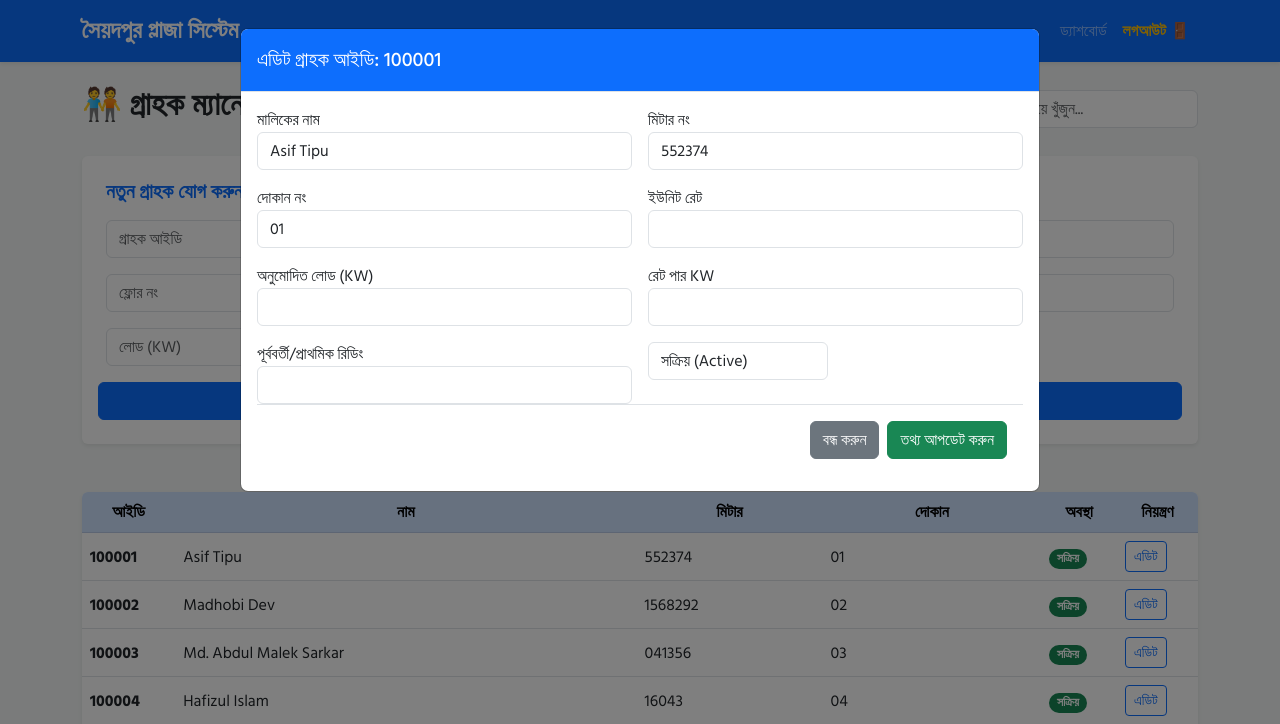
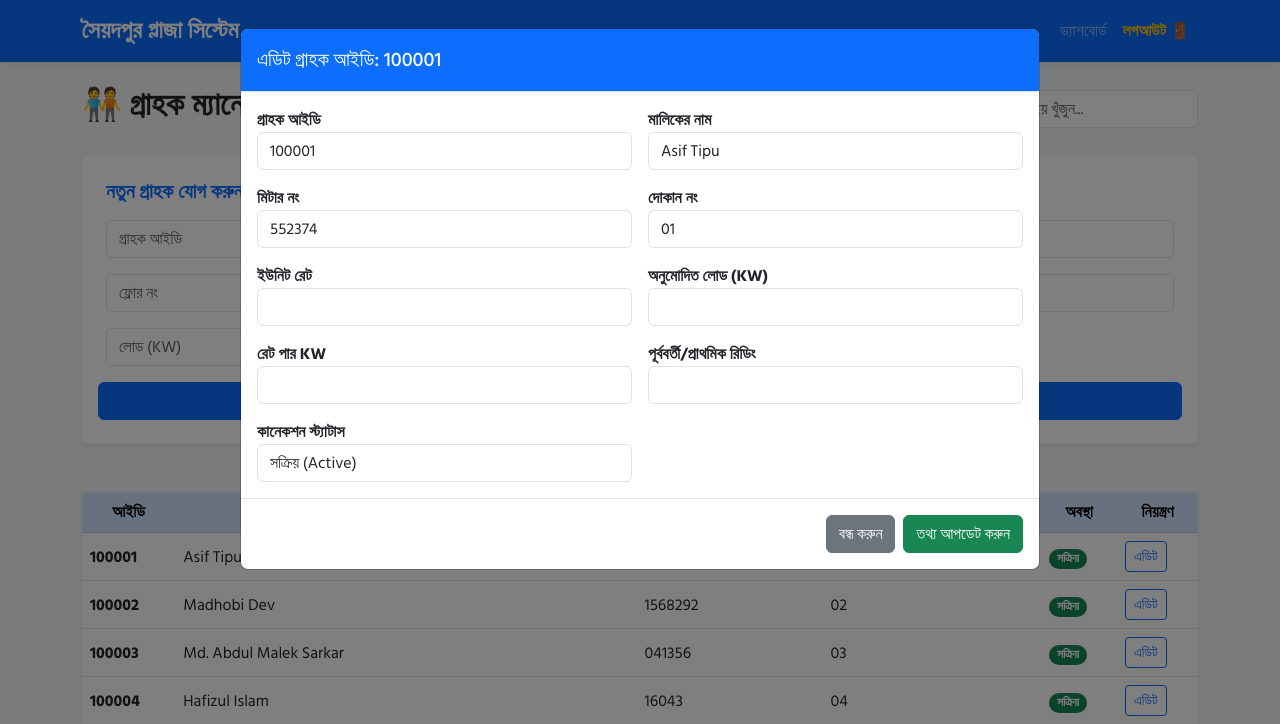
Before and after one commit to rafian-git/Saidpur_Plaza_Electricity_Billing, a Flask app: page /admin/connection_status in a window 1280 px wide, after a click on "এডিট". Shown: the top 724 px of the page. Run offline with Flask 3, Linux system fonts and the light colour scheme; a user stored in the database is signed in; data comes from the database, SQL or seed files in the repository.

Commit message:
pushing changes from Nur bhai

```diff
--- a/app.py
+++ b/app.py
@@ -416,6 +416,8 @@ def customers():
 
             elif action == 'edit':
                 # ফর্ম থেকে ডেটা সংগ্রহ
+                old_c_id = request.form.get('old_customer_id', '').strip() # পুরানো আইডি
+                new_c_id = request.form.get('customer_id', '').strip() # নতুন বা পরিবর্তিত আইডি
                 meter = request.form.get('meter_no', '').strip()
                 owner = request.form.get('owner_name', '').strip()
                 plaza = request.form.get('plaza_name', '').strip()
@@ -427,19 +429,22 @@ def customers():
                 rate_kw = float(request.form.get('rate_per_kw', 0))
                 init_r = float(request.form.get('initial_reading', 0))
                 status = request.form.get('connection_status', 'Active')
-                c_id = request.form.get('customer_id', '').strip()
 
-                # ডাটাবেস আপডেট কুয়েরি
-                conn.execute('''
-                    UPDATE customers SET
-                        meter_no=?, owner_name=?, shop_no=?,
-                        unit_rate=?, allocated_load=?, rate_per_kw=?,
-                        initial_reading=?, connection_status=?
-                    WHERE customer_id=?
-                ''', (meter, owner, shop, u_rate, load, rate_kw, init_r, status, c_id))
+                try:
+                    # ডাটাবেস আপডেট কুয়েরি (এখানে customer_id সহ সব আপডেট হবে)
+                    conn.execute('''
+                        UPDATE customers SET
+                            customer_id=?, meter_no=?, owner_name=?, shop_no=?,
+                            unit_rate=?, allocated_load=?, rate_per_kw=?,
+                            initial_reading=?, connection_status=?
+                        WHERE customer_id=?
+                    ''', (new_c_id, meter, owner, shop, u_rate, load, rate_kw, init_r, status, old_c_id))
 
-                conn.commit()
-                flash('গ্রাহকের তথ্য সফলভাবে আপডেট হয়েছে!', 'success')
+                    conn.commit()
+                    flash('গ্রাহকের তথ্য ও আইডি সফলভাবে আপডেট হয়েছে!', 'success')
+                except sqlite3.IntegrityError:
+                    flash('ত্রুটি: এই নতুন গ্রাহক আইডিটি ইতিমধ্যে অন্য কারো নামে বিদ্যমান!', 'danger')
+
                 return redirect(url_for('customers'))
 
         # ডেটা রিট্রিভ করার সময় লিস্ট অফ ডিকশনারি করা যাতে টেমপ্লেটে এরর না আসে
@@ -667,6 +672,16 @@ def generate_bill():
 
     return redirect(url_for('meter_reading'))
 
+from flask import make_response
+
+# WeasyPrint নিরাপদ ইমপোর্ট করার পদ্ধতি
+try:
+    from weasyprint import HTML
+    WEASYPRINT_AVAILABLE = True
+except (ImportError, OSError):
+    WEASYPRINT_AVAILABLE = False
+
+
 @app.route('/print_bill/<int:bill_id>')
 @role_required(['admin', 'moderator', 'viewer'])
 def bill_print(bill_id):
@@ -687,18 +702,32 @@ def bill_print(bill_id):
 
     return render_template('billing_dashboard.html', bill=bill)
 
-from flask import make_response
-from weasyprint import HTML
 
 @app.route('/download_bill/<int:bill_id>')
+@role_required(['admin', 'moderator', 'viewer'])
 def download_bill(bill_id):
-    # ১. ডাটা আনা (আপনার আগের বিলের ডাটা কোয়েরি এখানে বসবে)
-    bill = get_bill_data(bill_id)
+    conn = get_db_connection()
+    bill = conn.execute('''
+        SELECT b.*, c.owner_name as customer_name, c.meter_no, c.shop_no, c.floor_no
+        FROM bills b
+        JOIN customers c ON b.customer_id = c.customer_id
+        WHERE b.id = ?
+    ''', (bill_id,)).fetchone()
+    conn.close()
 
-    # ২. এইচটিএমএল রেন্ডার করা
+    if bill is None:
+        flash('দুঃখিত, এই বিলটি খুঁজে পাওয়া যায়নি!', 'danger')
+        return redirect(url_for('billing_dashboard'))
+
+    # ১. এইচটিএমএল রেন্ডার করা (আপনার টেমপ্লেটের নাম bill_view.html হলে সেটি দেবেন)
     html_string = render_template('bill_view.html', bill=bill)
 
-    # ৩. পিডিএফ তৈরি করা
+    # ২. লোকাল পিসিতে WeasyPrint না থাকলে সেফ হ্যান্ডেল করা
+    if not WEASYPRINT_AVAILABLE:
+        flash('লোকাল পিসিতে WeasyPrint লাইব্রেরি নেই বলে পিডিএফ ডাউনলোড করা যাচ্ছে না, তবে এটি অনলাইন সার্ভারে ঠিকমতো কাজ করবে।', 'warning')
+        return redirect(url_for('billing_dashboard'))
+
+    # ৩. অনলাইন সার্ভারে পিডিএফ তৈরি করা
     pdf = HTML(string=html_string).write_pdf()
 
     # ৪. পিডিএফ ডাউনলোড হিসেবে পাঠানো
@@ -1109,11 +1138,65 @@ def customer_dashboard():
     conn = get_db_connection()
     c_id = session['customer_id']
 
+    # বর্তমান তারিখ (আজকের তারিখ)
+    today = datetime.now().date()
+
     # গ্রাহকের বর্তমান অবস্থা
     cust = conn.execute('SELECT * FROM customers WHERE customer_id=?', (c_id,)).fetchone()
 
     # গ্রাহকের বিলের ইতিহাস (সবশেষ বিল সবার আগে)
-    bills = conn.execute('SELECT * FROM bills WHERE customer_id=? ORDER BY id DESC', (c_id,)).fetchall()
+    raw_bills = conn.execute('SELECT * FROM bills WHERE customer_id=? ORDER BY id DESC', (c_id,)).fetchall()
+
+    bills = []
+    for b in raw_bills:
+        # ডিকশনারিতে রূপান্তর করে নেওয়া যেন মডিফাই করা যায়
+        bill_dict = dict(b)
+
+        # ডিফল্টভাবে মোট প্রদেয় বিল
+        display_amt = bill_dict['total_payable']
+
+        # শেষ তারিখ চেক করার লজিক
+        if bill_dict.get('due_date') and bill_dict.get('status') != 'Paid':
+            try:
+                due_dt = datetime.strptime(str(bill_dict['due_date']), '%Y-%m-%d').date()
+                if today > due_dt:
+                    # যদি ডেট পার হয়ে যায় এবং ডেটাবেজে delayed_amount থাকে
+                    if bill_dict.get('delayed_amount'):
+                        display_amt = bill_dict['delayed_amount']
+            except Exception:
+                pass
+
+        bill_dict['payable_display'] = display_amt
+        bills.append(bill_dict)
+
+    # চলতি বা সর্বশেষ পেন্ডিং বিলটি বের করা (যেটির ওপর ভিত্তি করে ড্যাশবোর্ডে বড় অ্যামাউন্টটি দেখায়)
+    current_bill = conn.execute("SELECT * FROM bills WHERE customer_id=? AND status != 'Paid' ORDER BY id DESC LIMIT 1", (c_id,)).fetchone()
+
+    display_amount = 0
+    if current_bill:
+        # ডেটাবেজে শেষ তারিখের কলামটি কী নামে আছে (যেমন: due_date বা last_date) তা এখানে চেক করবেন
+        due_date_str = current_bill['due_date'] if 'due_date' in current_bill.keys() else None
+
+        is_expired = False
+        if due_date_str:
+            try:
+                # ডেট ফরম্যাট আপনার সিস্টেম অনুযায়ী (যেমন: YYYY-MM-DD বা DD-MM-YYYY)
+                due_date = datetime.strptime(str(due_date_str), '%Y-%m-%d').date()
+                if today > due_date:
+                    is_expired = True
+            except Exception:
+                try:
+                    due_date = datetime.strptime(str(due_date_str), '%d-%m-%Y').date()
+                    if today > due_date:
+                        is_expired = True
+                except Exception:
+                    pass
+
+        # যদি শেষ তারিখ পার হয়ে যায় এবং ডেটাবেজে বিলম্বিত অ্যামাউন্ট (delayed_amount বা similar) থাকে
+        if is_expired and 'delayed_amount' in current_bill.keys() and current_bill['delayed_amount']:
+            display_amount = current_bill['delayed_amount']
+        else:
+            display_amount = current_bill['total_payable']
 
     conn.close()
 
@@ -1121,7 +1204,8 @@ def customer_dashboard():
                            id=c_id,
                            name=session['customer_name'],
                            cust=cust,
-                           bills=bills)
+                           bills=bills,
+                           display_amount=display_amount)
 
 @app.route('/customer/portal/view_bills') # অথবা আপনার রাউটের নাম অনুযায়ী
 def customer_view_bills():
@@ -1160,11 +1244,35 @@ def payment_portal():
 
     payable_amount = 0
     if latest_bill and latest_bill['status'] != 'Paid':
-        today_str = datetime.now().strftime('%d-%m-%Y')
-        if today_str > latest_bill['due_date']:
+        today = datetime.now().date()
+        due_date_str = latest_bill['due_date']
+
+        print(f"--- DEBUG --- Today: {today}, Due Date from DB: {due_date_str}") # টার্মিনালে প্রিন্ট করে দেখার জন্য
+
+        is_expired = False
+        if due_date_str:
+            try:
+                due_date = datetime.strptime(str(due_date_str).strip(), '%Y-%m-%d').date()
+                if today > due_date:
+                    is_expired = True
+            except Exception as e:
+                print(f"Date parse error 1: {e}")
+                try:
+                    due_date = datetime.strptime(str(due_date_str).strip(), '%d-%m-%Y').date()
+                    if today > due_date:
+                        is_expired = True
+                except Exception as e2:
+                    print(f"Date parse error 2: {e2}")
+                    pass
+
+        print(f"Is Expired?: {is_expired}") # ডেট পার হয়েছে কি না তা টার্মিনালে দেখাবে
+
+        if is_expired and latest_bill['total_payable_after_due']:
             payable_amount = latest_bill['total_payable_after_due']
         else:
             payable_amount = latest_bill['total_payable']
+
+    print(f"Final Payable Amount: {payable_amount}") # চূড়ান্ত কত টাকা পাঠাচ্ছে তা দেখাবে
 
     qr_image_path = 'static/bangla_qr.jpg'
     dynamic_qr_link = f"bankqr://pay?merchant=Saidpur_Plaza&customer_id={c_id}&amount={payable_amount}"
--- a/templates/customers.html
+++ b/templates/customers.html
@@ -69,21 +69,50 @@
                             </div>
                             <div class="modal-body">
                                 <input type="hidden" name="action" value="edit">
-                                <input type="hidden" name="customer_id" value="{{ cust.customer_id }}">
+                                <!-- পুরানো আইডি ব্যাকএন্ডে চেনার জন্য টেমপ্লেটে রাখা হলো -->
+                                <input type="hidden" name="old_customer_id" value="{{ cust.customer_id }}">
+
                                 <div class="row g-3">
-                                    <div class="col-md-6"><label>মালিকের নাম</label><input type="text" name="owner_name" class="form-control" value="{{ cust.owner_name }}" required></div>
-                                    <div class="col-md-6"><label>মিটার নং</label><input type="text" name="meter_no" class="form-control" value="{{ cust.meter_no }}"></div>
-                                    <div class="col-md-6"><label>দোকান নং</label><input type="text" name="shop_no" class="form-control" value="{{ cust.shop_no }}"></div>
-                                    <div class="col-md-6"><label>ইউনিট রেট</label><input type="number" step="0.01" name="unit_rate" class="form-control" value="{{ cust.unit_rate }}"></div>
-                                    <div class="col-md-6"><label>অনুমোদিত লোড (KW)</label><input type="number" step="0.01" name="allocated_load" class="form-control" value="{{ cust.allocated_load }}"></div>
-                                    <div class="col-md-6"><label>রেট পার KW</label><input type="number" step="0.01" name="rate_per_kw" class="form-control" value="{{ cust.rate_per_kw }}"></div>
-                                    <div class="col-md-6"><label>পূর্ববর্তী/প্রাথমিক রিডিং</label><input type="number" step="0.01" name="initial_reading" class="form-control" value="{{ cust.initial_reading }}"></div>
-                                    <!-- নিচের লাইনটি আপনার ফর্মে যেখানে ইনপুট ফিল্ডগুলো আছে, সেখানে যোগ করুন -->
-                                    <div class="col-md-3">
+                                    <!-- কাস্টমার আইডি এডিট করার বক্স -->
+                                    <div class="col-md-6">
+                                        <label class="fw-bold">গ্রাহক আইডি</label>
+                                        <input type="text" name="customer_id" class="form-control" value="{{ cust.customer_id }}" required>
+                                    </div>
+                                    <div class="col-md-6">
+                                        <label class="fw-bold">মালিকের নাম</label>
+                                        <input type="text" name="owner_name" class="form-control" value="{{ cust.owner_name }}" required>
+                                    </div>
+                                    <div class="col-md-6">
+                                        <label class="fw-bold">মিটার নং</label>
+                                        <input type="text" name="meter_no" class="form-control" value="{{ cust.meter_no }}">
+                                    </div>
+                                    <div class="col-md-6">
+                                        <label class="fw-bold">দোকান নং</label>
+                                        <input type="text" name="shop_no" class="form-control" value="{{ cust.shop_no }}">
+                                    </div>
+                                    <div class="col-md-6">
+                                        <label class="fw-bold">ইউনিট রেট</label>
+                                        <input type="number" step="0.01" name="unit_rate" class="form-control" value="{{ cust.unit_rate }}">
+                                    </div>
+                                    <div class="col-md-6">
+                                        <label class="fw-bold">অনুমোদিত লোড (KW)</label>
+                                        <input type="number" step="0.01" name="allocated_load" class="form-control" value="{{ cust.allocated_load }}">
+                                    </div>
+                                    <div class="col-md-6">
+                                        <label class="fw-bold">রেট পার KW</label>
+                                        <input type="number" step="0.01" name="rate_per_kw" class="form-control" value="{{ cust.rate_per_kw }}">
+                                    </div>
+                                    <div class="col-md-6">
+                                        <label class="fw-bold">পূর্ববর্তী/প্রাথমিক রিডিং</label>
+                                        <input type="number" step="0.01" name="initial_reading" class="form-control" value="{{ cust.initial_reading }}">
+                                    </div>
+                                    <div class="col-md-6">
+                                        <label class="fw-bold">কানেকশন স্ট্যাটাস</label>
                                         <select name="connection_status" class="form-control" required>
-                                            <option value="Active">সক্রিয় (Active)</option>
-                                            <option value="Disconnected">নিষ্ক্রিয় (Disconnected)</option>
-                                    </select>
+                                            <option value="Active" {% if cust.connection_status == 'Active' %}selected{% endif %}>সক্রিয় (Active)</option>
+                                            <option value="Disconnected" {% if cust.connection_status == 'Disconnected' %}selected{% endif %}>নিষ্ক্রিয় (Disconnected)</option>
+                                        </select>
+                                    </div>
                                 </div>
                             </div>
                             <div class="modal-footer">
```
Also changed, not shown: 2 other files.
